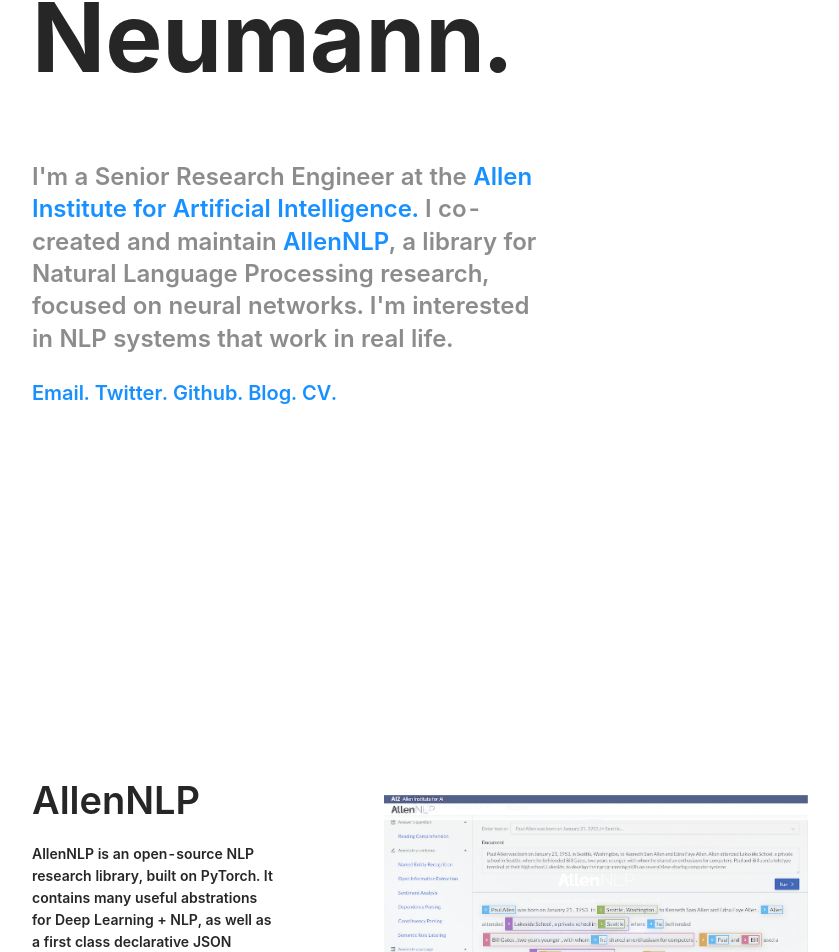
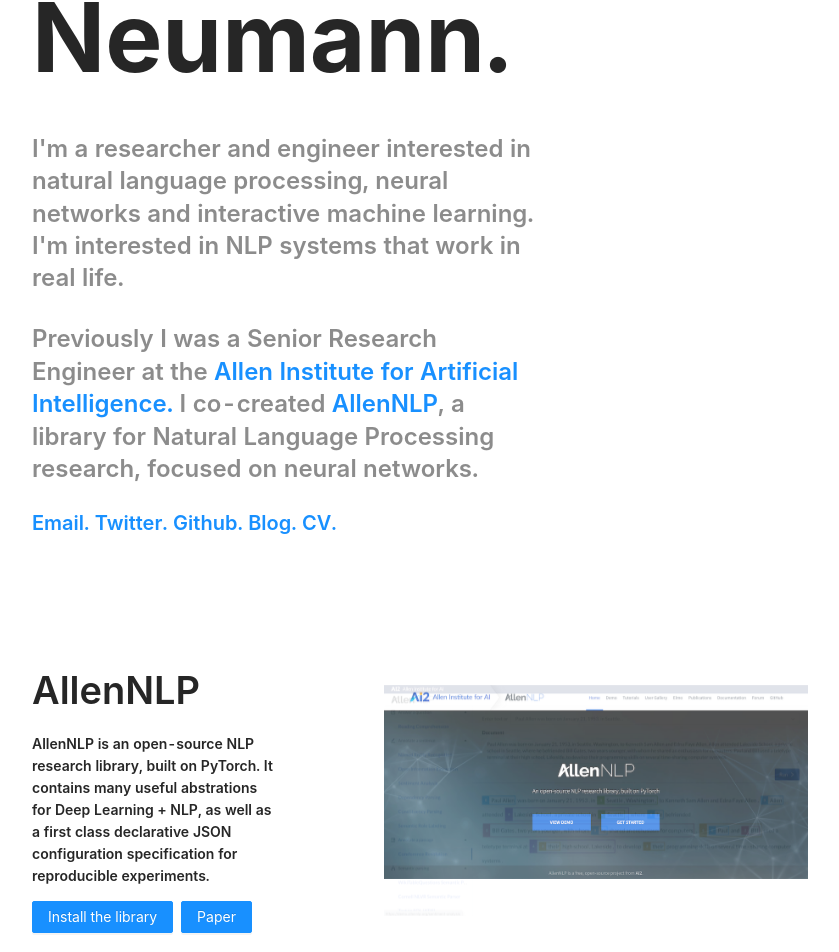
Before and after one commit to DeNeutoy/website-mn, a React (Create React App) app: page / in a window 1280 px wide. Shown: the part 289-1241 px from the top of the page, without its empty margins (88-927 px from the left). Built offline with nearby package versions, Linux system fonts and the light colour scheme.

Commit message:
update website

```diff
--- a/package.json
+++ b/package.json
@@ -1,5 +1,5 @@
 {
-  "name": "clarify",
+  "name": "personal-website",
   "version": "0.1.0",
   "private": true,
   "dependencies": {
@@ -7,13 +7,11 @@
     "@testing-library/jest-dom": "^4.2.4",
     "@testing-library/react": "^9.3.2",
     "@testing-library/user-event": "^7.1.2",
-    "@types/jest": "^24.0.0",
     "@types/node": "^12.0.0",
     "@types/react": "^16.9.0",
     "@types/react-dom": "^16.9.0",
     "@types/styled-components": "^5.1.3",
     "antd": "^4.6.4",
-    "axios": "^0.20.0",
     "react": "^16.13.1",
     "react-dom": "^16.13.1",
     "react-scripts": "3.4.3",
--- a/src/App.tsx
+++ b/src/App.tsx
@@ -1,5 +1,5 @@
 import React from 'react';
-import {Col as AntdCol, Row, Typography, Button, BackTop, Carousel} from "antd";
+import {Col as AntdCol, Row, Typography, Button as AntdButton, BackTop, Carousel} from "antd";
 import {CaretUpOutlined} from "@ant-design/icons"
 import styled from "styled-components";
 
@@ -16,6 +16,9 @@
 import AutocatWebsite from "./img/autocat.png";
 import AutocatResult from "./img/autocatResult.png";
 
+import PawlsInterface from "./img/pawlsInterface.png";
+import PawlsRelations from "./img/pawlsRelations.png";
+
 import Nhs0 from "./img/nhs0.png";
 import Nhs1 from "./img/nhs1.png";
 
@@ -23,6 +26,7 @@
 const BigTitle = styled.h1`
 font-size: 6rem;
 padding-top: 100px;
+margin-bottom: 20px;
 font-weight: bold;
 /*
 When the width is less than 720px (bootstrap md), scale the font size
@@ -54,6 +58,12 @@
     }
 
 `;
+
+const Button = styled(AntdButton)`
+
+    margin-right: 8px
+`
+
 
 const leftColumnProps = {
   md: {
@@ -108,11 +118,11 @@
 }
 
 
+/*
+When the width is less than 720px (bootstrap md), center
+the column and slightly pad the bottom.
+*/
 const Col = styled(AntdCol)`
-    /*
-    When the width is less than 720px (bootstrap md), center
-    the column and slightly pad the bottom.
-    */
     @media all and (max-width: 720px) {
       text-align: center;
       padding-bottom: 20px;
@@ -141,12 +151,16 @@
       <Row gutter={16}>
         <Col {...titleColumnProps}>
         <Typography.Title type="secondary" level={3}>
-          I'm a Senior Research Engineer at the
+
+          I'm a researcher and engineer interested in natural language processing, neural networks and interactive machine learning.
+          I'm interested in NLP systems that work in real life.
+        </Typography.Title>
+        <Typography.Title type="secondary" level={3}>
+          Previously I was a Senior Research Engineer at the
           <a href="https://allenai.org/" target="_blank" rel="noopener noreferrer"> Allen Institute for Artificial Intelligence. </a>
-          I co-created and maintain
+          I co-created
           <a href="https://allennlp.org/" target="_blank" rel="noopener noreferrer"> AllenNLP</a>
           , a library for Natural Language Processing research, focused on neural networks.
-          I'm interested in NLP systems that work in real life.
         </Typography.Title>
 
         <Typography.Title level={4}>
@@ -159,8 +173,6 @@
         </Col>
       </Row>
 
-
-      <Padding/>
       <SmallPadding/>
       <Row gutter={16} justify="start" align="middle">
         <Col {...leftColumnProps}>
@@ -174,6 +186,9 @@
           </Typography.Paragraph>
           <Button type="primary" href="https://allennlp.org" target="_blank">
             Install the library
+          </Button>
+          <Button type="primary" href="https://arxiv.org/abs/1803.07640" target="_blank">
+            Paper
           </Button>
         </Col>
         <Col {...rightColumnProps}>
@@ -223,6 +238,9 @@
           <Button type="primary" href="https://allenai.github.io/scispacy/" target="_blank">
             Install the library
           </Button>
+          <Button type="primary" href="https://arxiv.org/abs/1902.07669" target="_blank">
+            Paper
+          </Button>
         </Col>
         <Col {...rightColumnProps}>
           <Carousel autoplay speed={300} effect="fade" dots={false}>
@@ -260,6 +278,35 @@
       <Row gutter={16} justify="start" align="middle">
         <Col {...leftColumnProps}>
           <Typography.Title>
+            PAWLS
+          </Typography.Title>
+          <Typography.Paragraph strong>
+            PAWLS (PDF Annotation With Labels and Structure) is a 'PDF Native' annotation interface
+            which allows annotators to draw bounding boxes directly on top of a pdf canvas. PAWLS is
+            an experiment to see what happens if annotators see source text in it's original context.
+          </Typography.Paragraph>
+          <Button type="primary" href="https://pawls.apps.allenai.org/" target="_blank">
+            Demo
+          </Button>
+          <Button type="primary" href="https://arxiv.org/abs/2101.10281" target="_blank">
+            Paper
+          </Button>
+          <Button type="primary" href="https://github.com/allenai/pawls" target="_blank">
+            Code
+          </Button>
+        </Col>
+        <Col {...rightColumnProps}>
+          <Carousel autoplay speed={300} effect="fade" dots={false}>
+            <img src={PawlsInterface} alt="pawls annotation interface"></img>
+            <img src={PawlsRelations} alt="pawls relation annotation"></img>
+          </Carousel>
+        </Col>
+      </Row>
+
+      <Padding/>
+      <Row gutter={16} justify="start" align="middle">
+        <Col {...leftColumnProps}>
+          <Typography.Title>
             Save the NHS
           </Typography.Title>
           <Typography.Paragraph strong>
@@ -277,8 +324,6 @@
           </Carousel>
         </Col>
       </Row>
-
-
 
       <SmallPadding/>
       <Row gutter={16} justify="start" align="middle">
```
Also changed, not shown: src/img/pawlsInterface.png (added), src/img/pawlsRelations.png (added).
